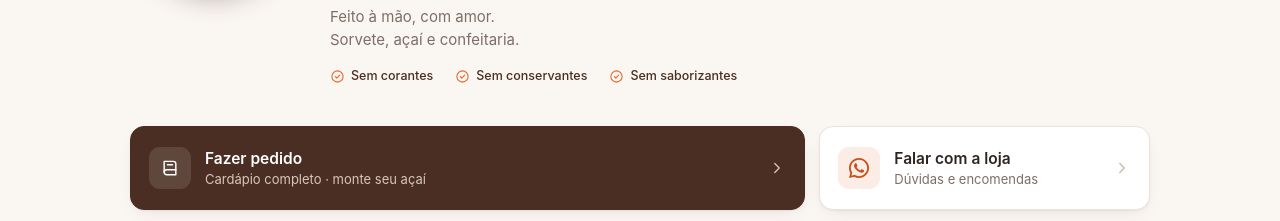
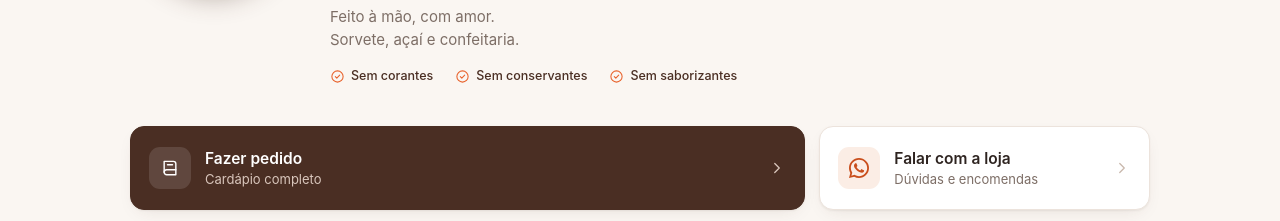
Before and after one commit to gellatus/gellatus.github.io, a plain HTML site: page index.html in a window 1280 px wide. Shown: the part 297-518 px from the top of the page. Drawn offline with Linux system fonts and the light colour scheme.

Commit message:
Ajusta subtítulo do botão Fazer pedido
Co-Authored-By: Claude Opus 5.5 <noreply@anthropic.com>
Claude-Session: https://claude.ai/code/session_01UiifhtoYeo5dbb5tisWnEj

```diff
--- a/index.html
+++ b/index.html
@@ -366,7 +366,7 @@ svg{display:block}
   <nav class="links">
     <button class="btn principal" onclick="abrirCardapio()">
       <span class="ic"><svg class="ico"><use href="#i-menu"/></svg></span>
-      <span class="tx">Fazer pedido<small>Cardápio completo · monte seu açaí</small></span>
+      <span class="tx">Fazer pedido<small>Cardápio completo</small></span>
       <svg class="ico seta"><use href="#i-seta"/></svg>
     </button>
     <a class="btn" data-ev="whatsapp" href="https://wa.me/5575991474200?text=Ol%C3%A1%2C%20Gellatu's!%20Gostaria%20de%20tirar%20uma%20d%C3%BAvida." target="_blank" rel="noopener">
```
